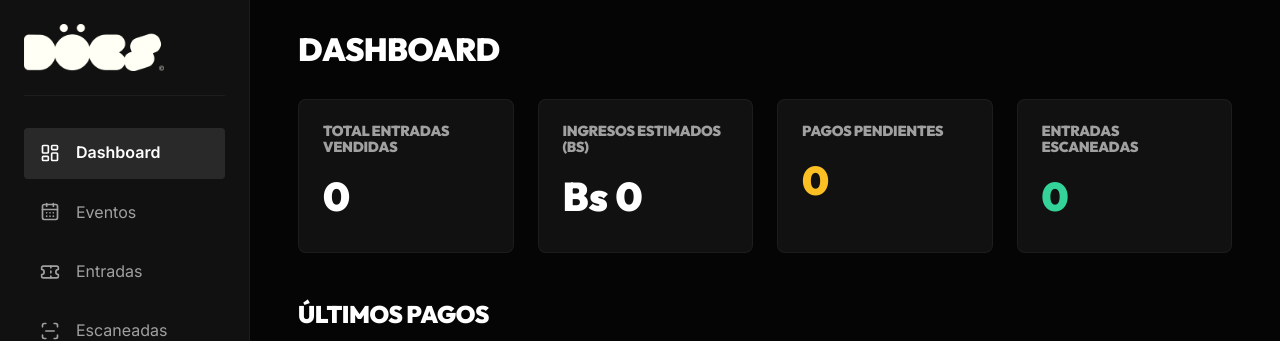
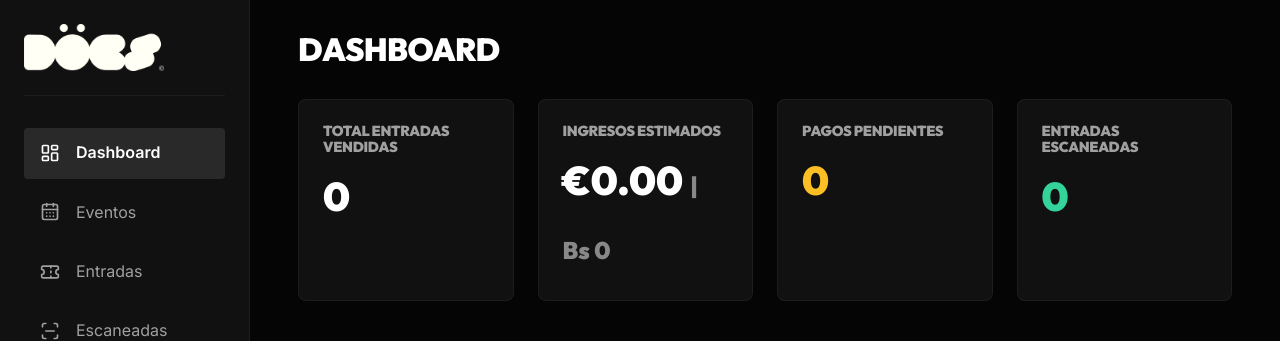
Before and after one commit to Villegascs/DOCSVE, a Next.js app: page /admin in a window 1280 px wide. Shown: the top 341 px of the page. Built offline with nearby package versions, Linux system fonts and the light colour scheme; no server answers; sample sign-in values are in the browser's storage.

Commit message:
feat: add EUR currency tracking to tickets and dashboard

```diff
--- a/app/admin/page.jsx
+++ b/app/admin/page.jsx
@@ -61,8 +61,10 @@ export default function AdminDashboard() {
           <div className="value">{data.stats.totalTickets}</div>
         </div>
         <div className="stat-card">
-          <h3>Ingresos Estimados (Bs)</h3>
-          <div className="value">Bs {data.stats.totalBs.toLocaleString('es-VE')}</div>
+          <h3>Ingresos Estimados</h3>
+          <div className="value">
+            €{data.stats.totalEur ? data.stats.totalEur.toFixed(2) : '0.00'} <span style={{fontSize: '0.6em', color: '#888'}}>| Bs {data.stats.totalBs ? data.stats.totalBs.toLocaleString('es-VE') : '0'}</span>
+          </div>
         </div>
         <div className="stat-card">
           <h3>Pagos Pendientes</h3>
--- a/app/api/admin/dashboard/route.js
+++ b/app/api/admin/dashboard/route.js
@@ -9,6 +9,7 @@ export async function GET() {
 
     let totalTickets = 0;
     let totalBs = 0;
+    let totalEur = 0;
     let pendingPayments = 0;
     let scannedTickets = 0;
     const latestPayments = [];
@@ -22,6 +23,7 @@ export async function GET() {
       if (data.status === 'approved') {
         totalTickets += count;
         totalBs += amount;
+        totalEur += (parseFloat(data.total_eur) || 0);
       } else if (data.status === 'pending') {
         pendingPayments++;
       }
@@ -54,6 +56,7 @@ export async function GET() {
       stats: {
         totalTickets,
         totalBs,
+        totalEur,
         pendingPayments,
         scannedTickets
       },
--- a/app/api/tickets/request/route.js
+++ b/app/api/tickets/request/route.js
@@ -15,6 +15,7 @@ export async function POST(req) {
     const ref = formData.get('ref');
     const ticketCount = parseInt(formData.get('ticketCount'), 10);
     const totalBs = formData.get('totalBs');
+    const totalEur = formData.get('totalEur');
     const eventId = formData.get('eventId') || 'default_event';
     const ticketTypeName = formData.get('ticketTypeName') || 'Entrada General';
     const drinkPacks = formData.get('drinkPacks') || '';
@@ -34,6 +35,7 @@ export async function POST(req) {
       ticket_type: ticketTypeName,
       drink_packs: drinkPacks,
       total_bs: totalBs,
+      total_eur: parseFloat(totalEur) || 0,
       event_id: eventId,
       status: 'pending',
       created_at: new Date()
--- a/app/components/PurchaseModal.jsx
+++ b/app/components/PurchaseModal.jsx
@@ -50,6 +50,7 @@ export default function PurchaseModal({ event, onClose }) {
     const formData = new FormData(e.target);
     formData.append('ticketCount', ticketCount);
     formData.append('totalBs', totalBs);
+    formData.append('totalEur', grandTotalEUR);
     formData.append('eventId', event.id);
     formData.append('ticketTypeName', selectedTicketType ? selectedTicketType.name : 'Entrada General');
     if (selectedDrinkPacks.length > 0) {
```
